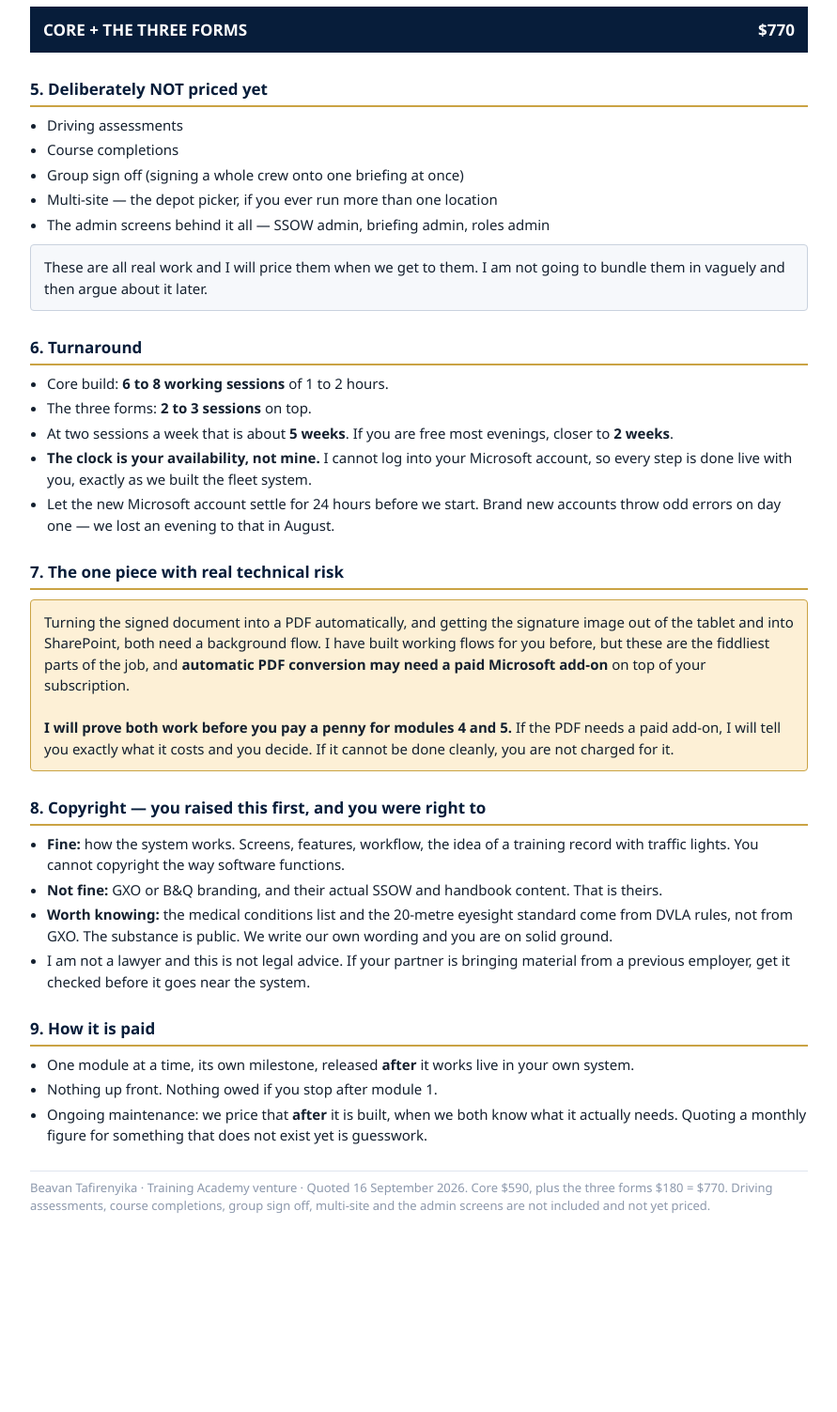
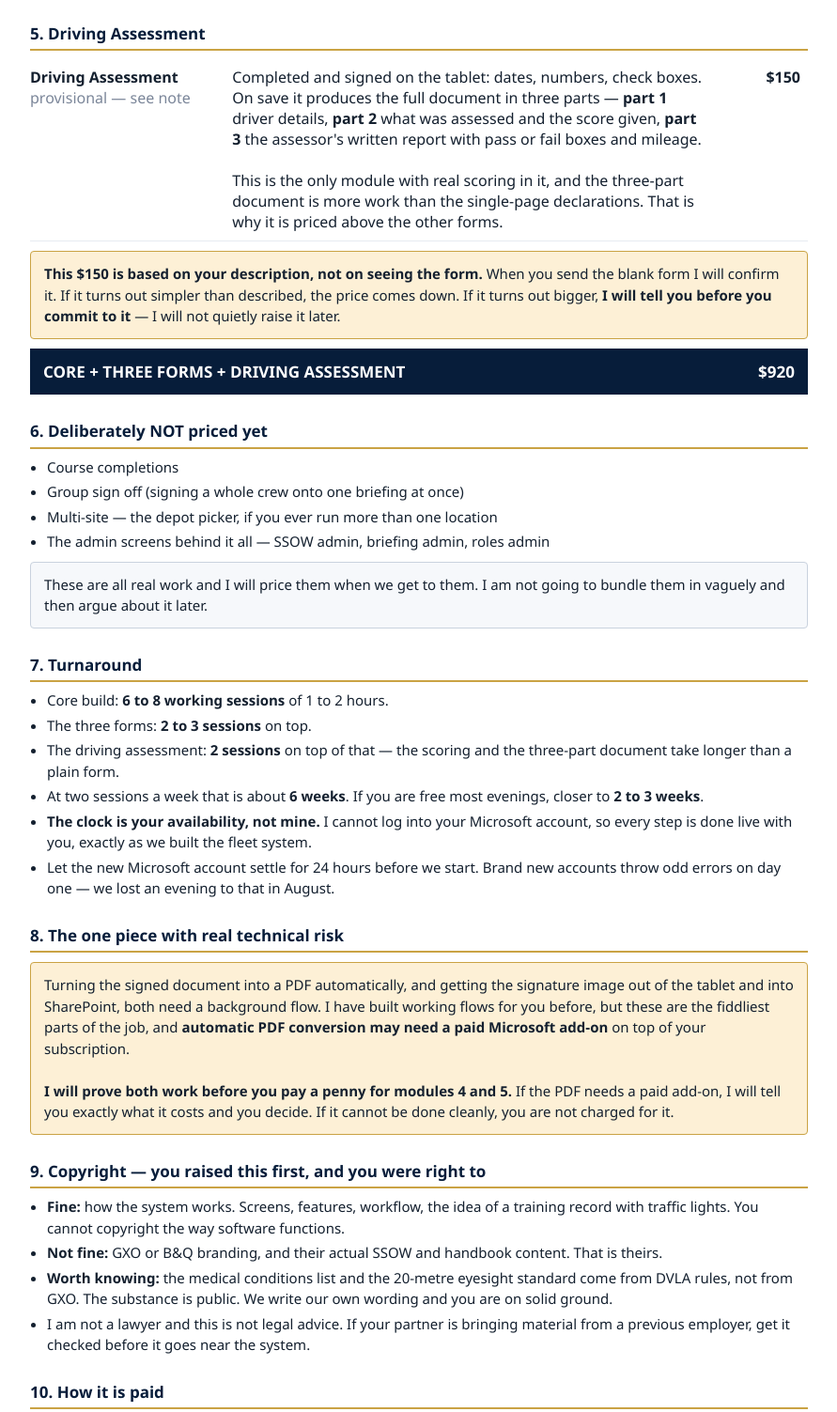
Before and after one commit to anirudhatalmale6-alt/bt-transport-compliance-preview, a plain HTML site: page academy-quote.html in a window 1280 px wide. Shown: the part 1626-3129 px from the top of the page at 94% size, without its empty margins (194-1085 px from the left). Before the commit the page ends 2968 px from the top, so only its background shows below. Drawn offline with Linux system fonts and the light colour scheme.

Commit message:
Add driving assessment module, total $920

```diff
--- a/academy-quote.html
+++ b/academy-quote.html
@@ -92,11 +92,21 @@
 <div class="tot alt"><span>ALL THREE TOGETHER</span><span>$180</span></div>
 <div class="box">They share the signature engine, the person picker and the PDF pipeline from the core build, so together they are $180 rather than $210. I am not charging three times to build the same thing.</div>
 
-<div class="tot"><span>CORE + THE THREE FORMS</span><span>$770</span></div>
+<h2>5. Driving Assessment</h2>
+<table>
+  <tr><td class="m">Driving Assessment<br><span class="no" style="font-weight:400">provisional — see note</span></td>
+      <td>Completed and signed on the tablet: dates, numbers, check boxes. On save it produces the full document in three parts — <strong>part 1</strong> driver details, <strong>part 2</strong> what was assessed and the score given, <strong>part 3</strong> the assessor's written report with pass or fail boxes and mileage.
+      <br><br>This is the only module with real scoring in it, and the three-part document is more work than the single-page declarations. That is why it is priced above the other forms.</td>
+      <td class="p">$150</td></tr>
+</table>
+<div class="box warn">
+  <strong>This $150 is based on your description, not on seeing the form.</strong> When you send the blank form I will confirm it. If it turns out simpler than described, the price comes down. If it turns out bigger, <strong>I will tell you before you commit to it</strong> — I will not quietly raise it later.
+</div>
 
-<h2>5. Deliberately NOT priced yet</h2>
+<div class="tot"><span>CORE + THREE FORMS + DRIVING ASSESSMENT</span><span>$920</span></div>
+
+<h2>6. Deliberately NOT priced yet</h2>
 <ul>
-  <li>Driving assessments</li>
   <li>Course completions</li>
   <li>Group sign off (signing a whole crew onto one briefing at once)</li>
   <li>Multi-site — the depot picker, if you ever run more than one location</li>
@@ -104,23 +114,24 @@
 </ul>
 <div class="box">These are all real work and I will price them when we get to them. I am not going to bundle them in vaguely and then argue about it later.</div>
 
-<h2>6. Turnaround</h2>
+<h2>7. Turnaround</h2>
 <ul>
   <li>Core build: <strong>6 to 8 working sessions</strong> of 1 to 2 hours.</li>
   <li>The three forms: <strong>2 to 3 sessions</strong> on top.</li>
-  <li>At two sessions a week that is about <strong>5 weeks</strong>. If you are free most evenings, closer to <strong>2 weeks</strong>.</li>
+  <li>The driving assessment: <strong>2 sessions</strong> on top of that — the scoring and the three-part document take longer than a plain form.</li>
+  <li>At two sessions a week that is about <strong>6 weeks</strong>. If you are free most evenings, closer to <strong>2 to 3 weeks</strong>.</li>
   <li><strong>The clock is your availability, not mine.</strong> I cannot log into your Microsoft account, so every step is done live with you, exactly as we built the fleet system.</li>
   <li>Let the new Microsoft account settle for 24 hours before we start. Brand new accounts throw odd errors on day one — we lost an evening to that in August.</li>
 </ul>
 
-<h2>7. The one piece with real technical risk</h2>
+<h2>8. The one piece with real technical risk</h2>
 <div class="box warn">
   Turning the signed document into a PDF automatically, and getting the signature image out of the tablet and into SharePoint, both need a background flow. I have built working flows for you before, but these are the fiddliest parts of the job, and <strong>automatic PDF conversion may need a paid Microsoft add-on</strong> on top of your subscription.
   <br><br>
   <strong>I will prove both work before you pay a penny for modules 4 and 5.</strong> If the PDF needs a paid add-on, I will tell you exactly what it costs and you decide. If it cannot be done cleanly, you are not charged for it.
 </div>
 
-<h2>8. Copyright — you raised this first, and you were right to</h2>
+<h2>9. Copyright — you raised this first, and you were right to</h2>
 <ul>
   <li><strong>Fine:</strong> how the system works. Screens, features, workflow, the idea of a training record with traffic lights. You cannot copyright the way software functions.</li>
   <li><strong>Not fine:</strong> GXO or B&Q branding, and their actual SSOW and handbook content. That is theirs.</li>
@@ -128,11 +139,11 @@
   <li>I am not a lawyer and this is not legal advice. If your partner is bringing material from a previous employer, get it checked before it goes near the system.</li>
 </ul>
 
-<h2>9. How it is paid</h2>
+<h2>10. How it is paid</h2>
 <ul>
   <li>One module at a time, its own milestone, released <strong>after</strong> it works live in your own system.</li>
   <li>Nothing up front. Nothing owed if you stop after module 1.</li>
   <li>Ongoing maintenance: we price that <strong>after</strong> it is built, when we both know what it actually needs. Quoting a monthly figure for something that does not exist yet is guesswork.</li>
 </ul>
 
-<div class="foot">Beavan Tafirenyika &middot; Training Academy venture &middot; Quoted 16 September 2026. Core $590, plus the three forms $180 = $770. Driving assessments, course completions, group sign off, multi-site and the admin screens are not included and not yet priced.</div>
+<div class="foot">Beavan Tafirenyika &middot; Training Academy venture &middot; Quoted 16 September 2026. Core $590 + three forms $180 + driving assessment $150 = $920. Course completions, group sign off, multi-site and the admin screens are not included and not yet priced.</div>
```
